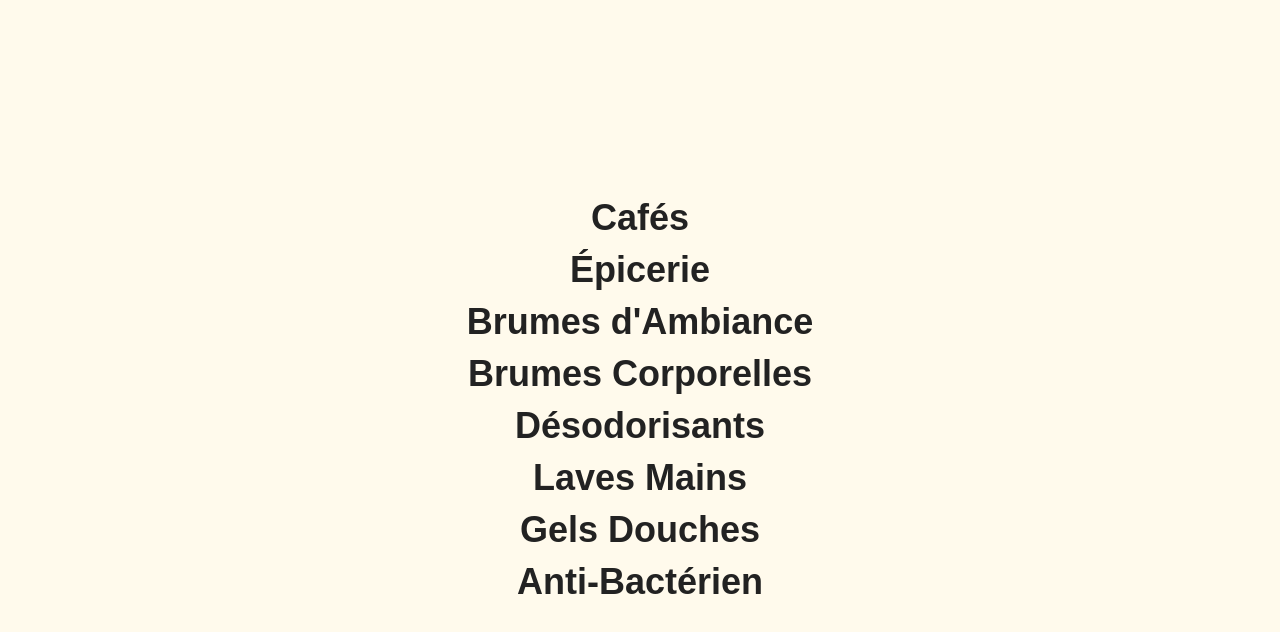
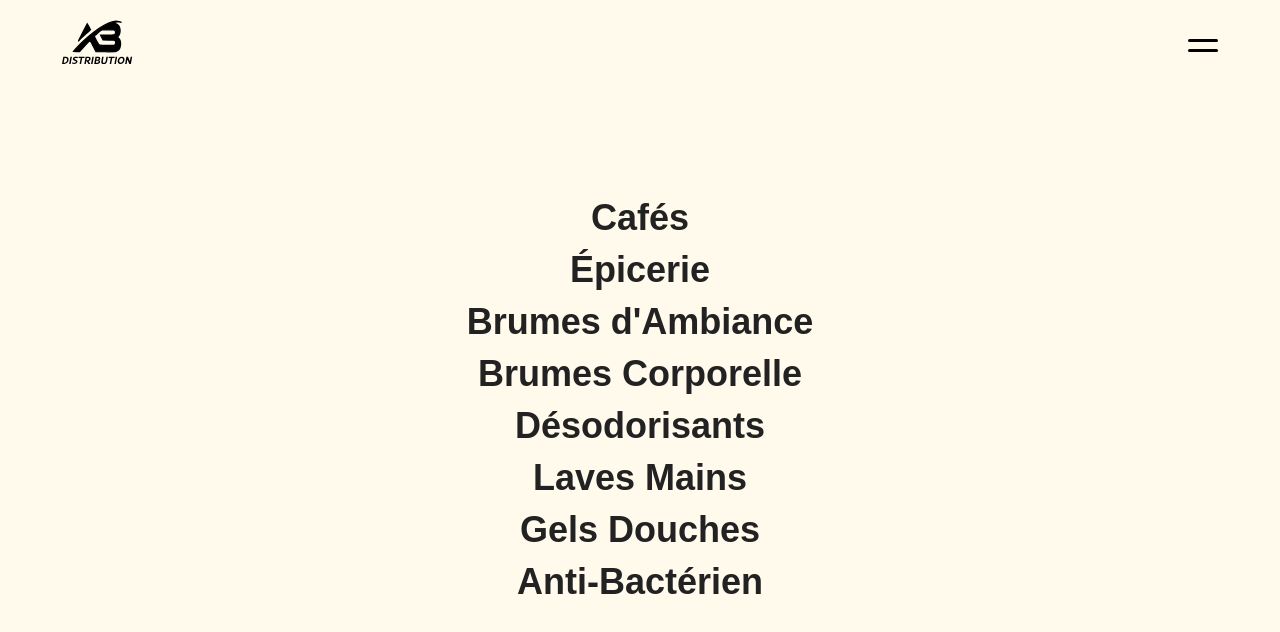
Before and after one commit to vittoriobusatta/abDistribution, a Next.js app: page / in a window 1280 px wide. Shown: the top 632 px of the page. Built offline with nearby package versions, Linux system fonts and the light colour scheme; a web font is replaced by a local one.

Commit message:
somes changes

```diff
--- a/pages/index.js
+++ b/pages/index.js
@@ -3,6 +3,7 @@ import Link from "next/link";
 import fs from "fs";
 import path from "path";
 import { motion } from "framer-motion";
+import Header from "../components/Header";
 
 export async function getStaticProps() {
   const data = fs.readFileSync(path.join(process.cwd(), "/public/db.json"));
@@ -28,6 +29,8 @@ export default function Home({ newArray }) {
         <link rel="icon" href="/favicon.ico" />
       </Head>
 
+      <Header logocolor1="#000" logocolor2="#000" />
+
       <motion.main
         initial={{
           opacity: 0,
--- a/pages/products/[id].js
+++ b/pages/products/[id].js
@@ -243,6 +243,7 @@ export default function Product({ product }) {
                 y: 0,
                 opacity: 1,
                 ease: "power4.out",
+                duration: 1.4,
                 clipPath: "polygon(0px 0px, 100% 0px, 100% 100%, 0px 100%)",
               }
             );
--- a/public/db.json
+++ b/public/db.json
@@ -177,7 +177,7 @@
     },
     "bodymist": {
       "id": "4",
-      "name": "Brumes Corporelles",
+      "name": "Brumes Corporelle",
       "category": "Parfums",
       "origine": "Turquie",
       "brand": "Ultra Compact",
```
